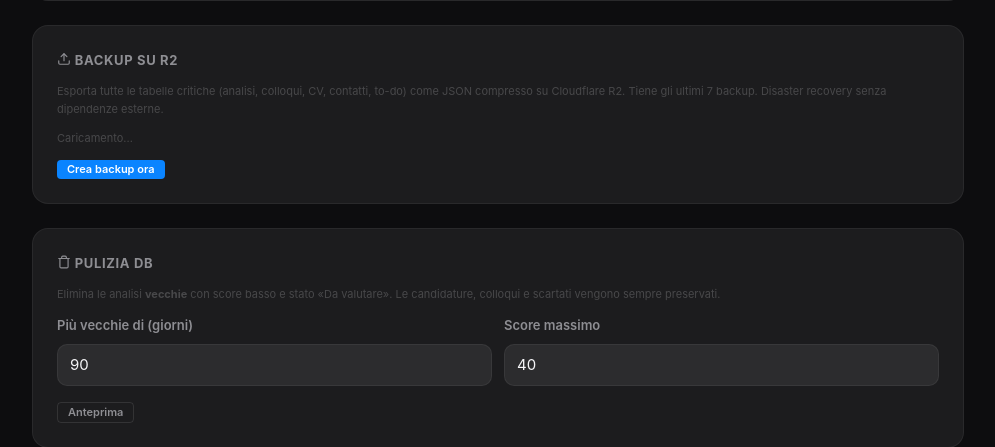
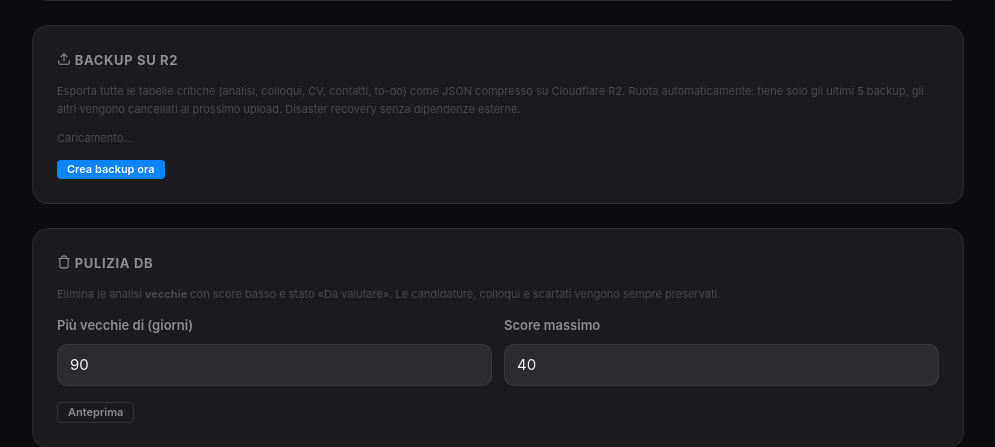
Before and after one commit to MK023/JobSearch, a Python web app: template frontend/templates/settings.html in a window 1280 px wide. Shown: the part 1685-2132 px from the top of the page, without its empty margins (284-1279 px from the left). Run offline with Jinja, Linux system fonts and the light colour scheme; the template is opened without the code that fills it, so the values that code supplies are empty; some libraries are stand-ins or nearby versions.

Commit message:
fix(backup): cap R2 rotation at 5 instead of 7 per user feedback
User report: 'non voglio un elenco di file di backup che cresce
all'infinito'. The list DOES get capped, but at 7 rolling copies
it was already showing 6 entries in the UI and that felt too many
for a single-user tool.

Drop MAX_BACKUPS to 5 so:
- List reads as a short rotating window
- ~5 days of point-in-time recovery stays available (enough in
  practice — older restores are rare)
- Storage + listing bandwidth on R2 cost less

Also clarify the settings copy so the retention policy is obvious:
'Ruota automaticamente: tiene solo gli ultimi 5 backup, gli altri
vengono cancellati al prossimo upload.'

Note: the cleanup runs after each upload, so the shrink from 6 to 5
happens on the next nightly cron (daily-backup.yml) or the first
manual 'Crea backup ora' click.

```diff
--- a/frontend/templates/settings.html
+++ b/frontend/templates/settings.html
@@ -180,7 +180,7 @@
 
     <p class="meta-small mb-md">
       Esporta tutte le tabelle critiche (analisi, colloqui, CV, contatti, to-do) come JSON compresso su Cloudflare R2.
-      Tiene gli ultimi 7 backup. Disaster recovery senza dipendenze esterne.
+      Ruota automaticamente: tiene solo gli ultimi 5 backup, gli altri vengono cancellati al prossimo upload. Disaster recovery senza dipendenze esterne.
     </p>
 
     <div class="settings-maint-grid" id="backup-list">
```
Also changed, not shown: backend/src/integrations/backup.py (+7 -1 lines).
